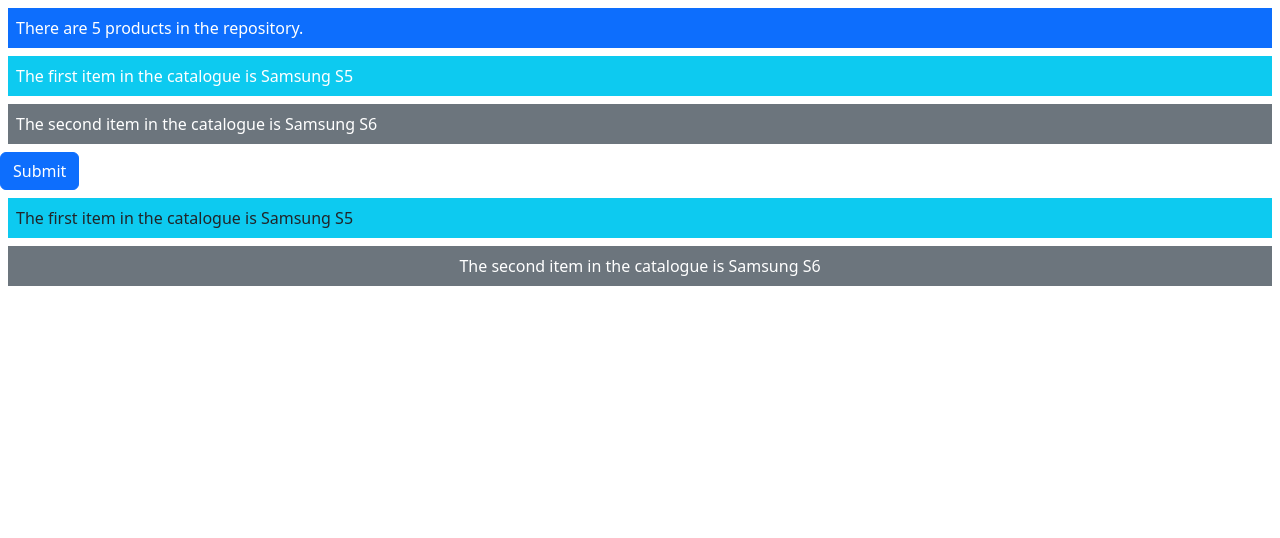
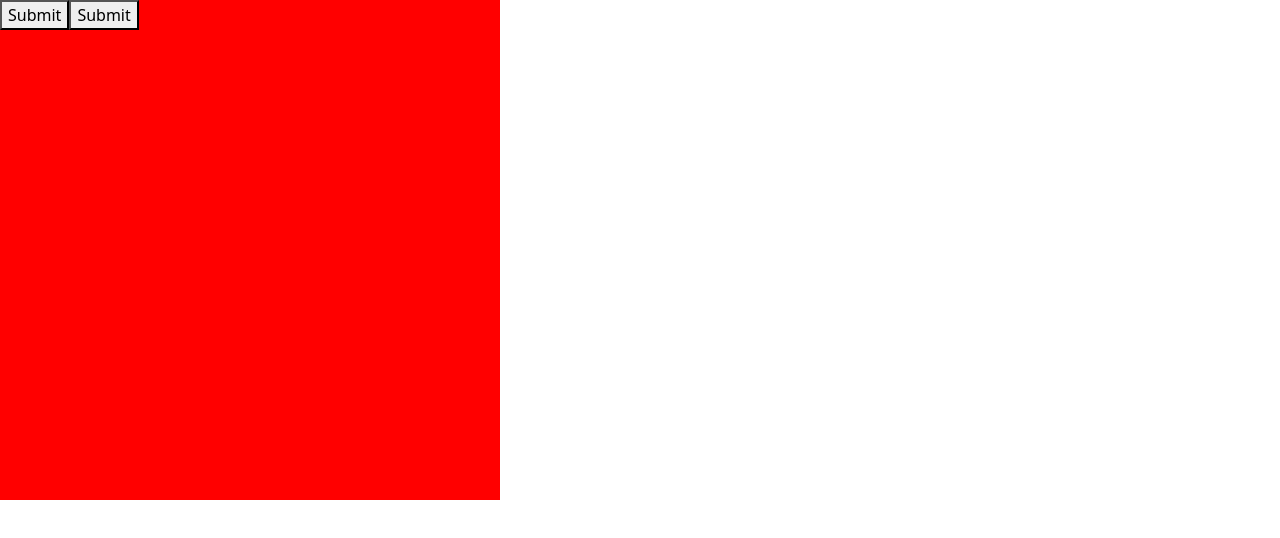
Before and after one commit to M4dn4ss/ProductListing, an Angular app: page / in a window 1280 px wide. Shown: the top 538 px of the page. Built offline with nearby package versions, Linux system fonts and the light colour scheme.

Commit message:
Style Binding

```diff
--- a/src/app/product.component.html
+++ b/src/app/product.component.html
@@ -1,21 +1,4 @@
-<div class="bg-primary text-white m-2 p-2">
-    There are {{ model.getProducts().length }} products in the repository.
+<div (click)="onDivClicked()" style="width: 500px; height: 500px; background-color: red;">
+    <button name="btn1" (click)="onSubmit($event)">Submit</button>
+    <button name="btn2" (click)="onSubmit($event)">Submit</button>
 </div>
-
-<div [class]="getClasses(1)">
-    The first item in the catalogue is {{ model.getProductById(1)?.name }}
-</div>
-
-<div [class]="getClasses(2)">
-    The second item in the catalogue is {{ model.getProductById(2)?.name }}
-</div>
-
-<button class="btn btn-primary" [class.disabled]="disabled">Submit</button>
-
-<div class="m-2 p-2" [ngClass]="getClassMap(1)">
-    The first item in the catalogue is {{ model.getProductById(1)?.name }}
-</div>
-
-<div class="m-2 p-2" [ngClass]="getClassMap(2)">
-    The second item in the catalogue is {{ model.getProductById(2)?.name }}
-</div>
--- a/src/app/product.component.ts
+++ b/src/app/product.component.ts
@@ -25,4 +25,22 @@
             "text-center text-white": product?.name == "Samsung S6"
         }
     }
+
+    getColor(id: number): Object {
+        let product = this.model.getProductById(id);
+        let color = product?.price && product.price <= 1000 ? "green" : "red";
+        return { color: color };
+    }
+
+    onSubmit($event: any) {
+        $event.stopPropagation();
+        console.log("button was clicked");
+        console.log($event);
+    }
+
+    onDivClicked() {
+        console.log('div was clicked');
+    }
+
+
 }
```
